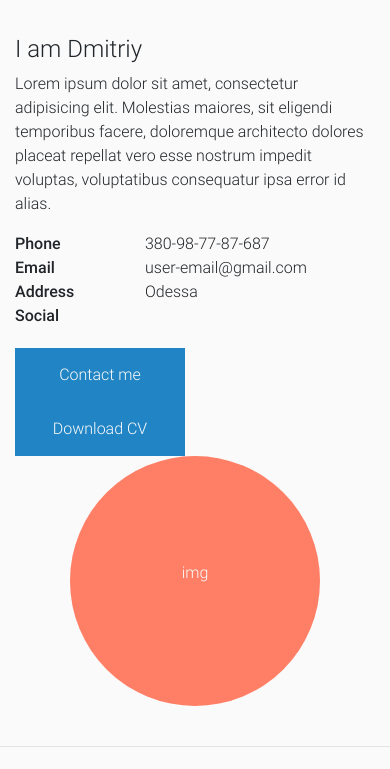
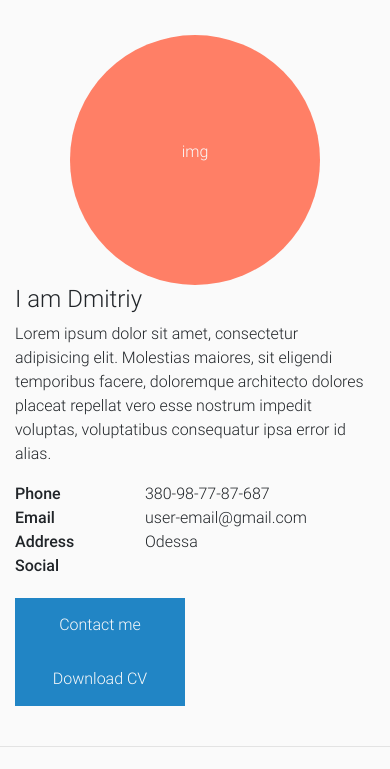
Before and after one commit to ProteinR/portfolio, a plain HTML site: page index.html in a window 390 px wide. Shown: the part 75-844 px from the top of the page. Drawn offline with nearby package versions, Linux system fonts and the light colour scheme; some icons are missing.

Commit message:
Mobile first screen

```diff
--- a/css/style.less
+++ b/css/style.less
@@ -268,6 +268,23 @@ section {
 }
 
 .about {
+
+    @media (max-width: 768px) {
+        .row {
+            flex-flow: wrap;
+
+            .about-me {
+                order: 2;
+            }
+
+            .photo-block {
+                order: 1;
+            }
+        }
+    }
+
+
+
     .contact {
         .contact-title {
             font-weight: 500;
--- a/index.html
+++ b/index.html
@@ -43,8 +43,8 @@
 
     <section class="section about">
         <div class="container">
-            <div class="row">
-                <div class="col-md-6 ">
+            <div class="row d-flex">
+                <div class="col-md-6 about-me">
                     <div class="about-me-title">
                         <h1 class="h1-responsive">I am Dmitriy</h1>
                     </div>
@@ -82,7 +82,7 @@
 
                     </div>
                 </div>
-                <div class="col-md-6 d-flex justify-content-center ">
+                <div class="col-md-6 photo-block d-flex justify-content-center">
                     <div class="photo d-flex justify-content-center align-self-center">
                         <p class="align-self-center">img</p>
                     </div>
```
Also changed, not shown: css/style.css.
